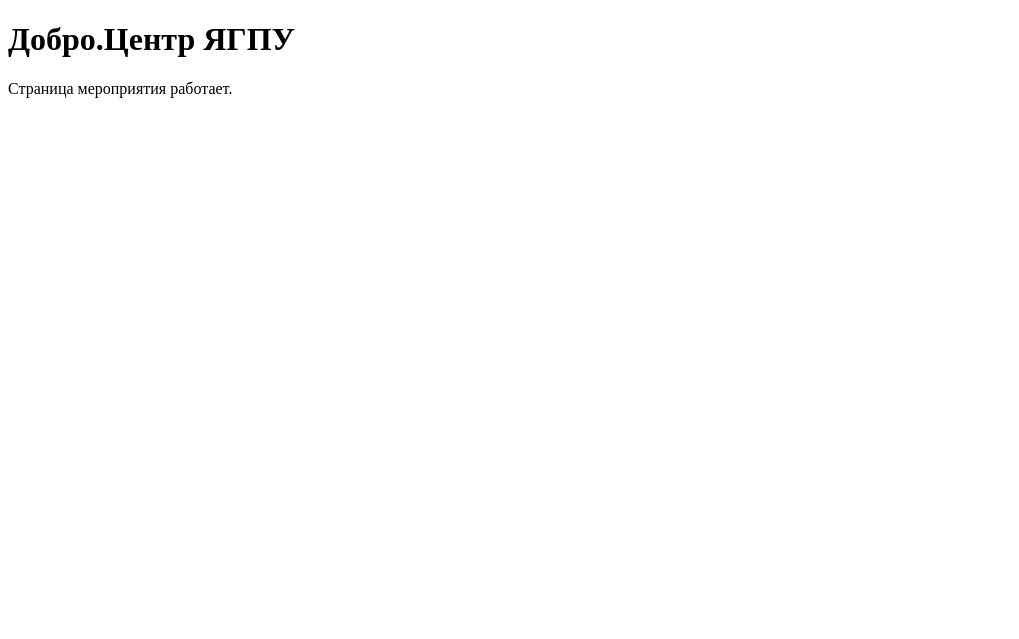
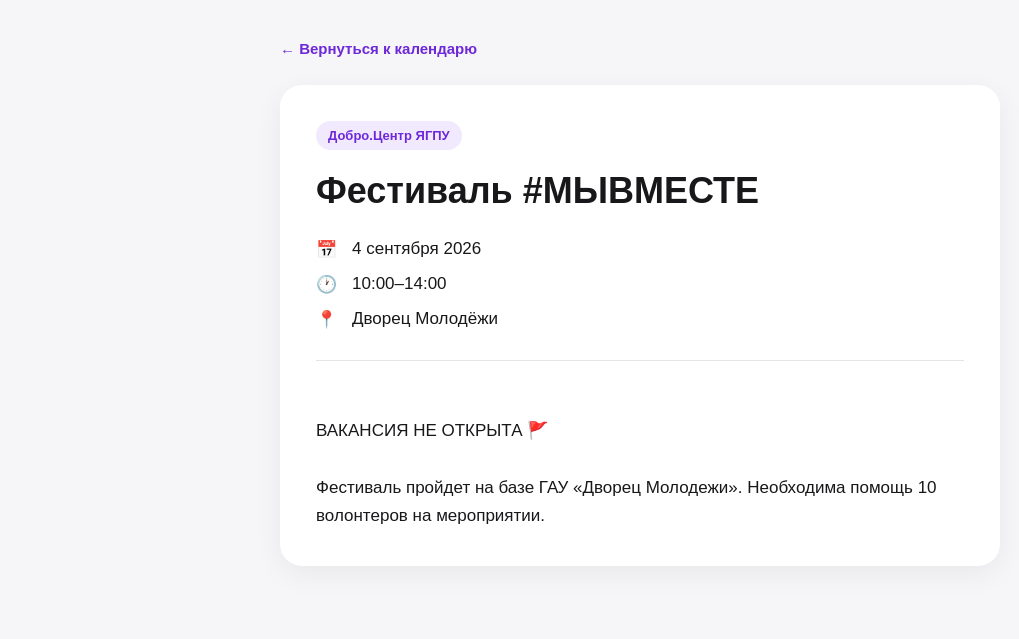
Before and after one commit to krisbaxtina-create/dobro-calendar, a plain HTML site: page index.html in a window 1280 px wide. Shown: the whole page, without its empty margins (0-1019 px from the left). Drawn offline with Linux system fonts and the light colour scheme.

Commit message:
Update index.html

```diff
--- a/index.html
+++ b/index.html
@@ -3,11 +3,142 @@
 <head>
   <meta charset="UTF-8">
   <meta name="viewport" content="width=device-width, initial-scale=1.0">
-  <title>Добро.Центр ЯГПУ</title>
+  <title>Мероприятие | Добро.Центр ЯГПУ</title>
+
+  <style>
+    * {
+      box-sizing: border-box;
+    }
+
+    body {
+      margin: 0;
+      font-family: Arial, sans-serif;
+      background: #f6f6f8;
+      color: #18181b;
+    }
+
+    .page {
+      max-width: 760px;
+      margin: 0 auto;
+      padding: 40px 20px 70px;
+    }
+
+    .back {
+      display: inline-block;
+      margin-bottom: 28px;
+      color: #6d28d9;
+      text-decoration: none;
+      font-size: 15px;
+      font-weight: 600;
+    }
+
+    .card {
+      background: white;
+      border-radius: 22px;
+      padding: 36px;
+      box-shadow: 0 8px 30px rgba(0,0,0,0.06);
+    }
+
+    .label {
+      display: inline-block;
+      background: #f1eafe;
+      color: #6d28d9;
+      padding: 7px 12px;
+      border-radius: 999px;
+      font-size: 13px;
+      font-weight: 700;
+      margin-bottom: 20px;
+    }
+
+    h1 {
+      margin: 0 0 28px;
+      font-size: 36px;
+      line-height: 1.15;
+    }
+
+    .info {
+      display: grid;
+      gap: 14px;
+      margin-bottom: 30px;
+      font-size: 17px;
+    }
+
+    .info-row {
+      display: flex;
+      gap: 12px;
+      align-items: flex-start;
+    }
+
+    .icon {
+      width: 24px;
+      flex: 0 0 24px;
+    }
+
+    .description {
+      padding-top: 28px;
+      border-top: 1px solid #e4e4e7;
+      font-size: 17px;
+      line-height: 1.65;
+      white-space: pre-line;
+    }
+
+    @media (max-width: 600px) {
+      .page {
+        padding: 20px 14px 40px;
+      }
+
+      .card {
+        padding: 24px 20px;
+        border-radius: 16px;
+      }
+
+      h1 {
+        font-size: 28px;
+      }
+    }
+  </style>
 </head>
 
 <body>
-  <h1>Добро.Центр ЯГПУ</h1>
-  <p>Страница мероприятия работает.</p>
+
+  <main class="page">
+
+    <a class="back" href="javascript:history.back()">← Вернуться к календарю</a>
+
+    <section class="card">
+
+      <div class="label">Добро.Центр ЯГПУ</div>
+
+      <h1>Фестиваль #МЫВМЕСТЕ</h1>
+
+      <div class="info">
+
+        <div class="info-row">
+          <div class="icon">📅</div>
+          <div>4 сентября 2026</div>
+        </div>
+
+        <div class="info-row">
+          <div class="icon">🕐</div>
+          <div>10:00–14:00</div>
+        </div>
+
+        <div class="info-row">
+          <div class="icon">📍</div>
+          <div>Дворец Молодёжи</div>
+        </div>
+
+      </div>
+
+      <div class="description">
+ВАКАНСИЯ НЕ ОТКРЫТА 🚩
+
+Фестиваль пройдет на базе ГАУ «Дворец Молодежи». Необходима помощь 10 волонтеров на мероприятии.
+      </div>
+
+    </section>
+
+  </main>
+
 </body>
 </html>
```
